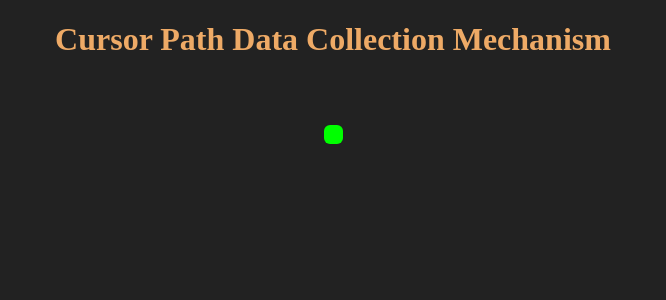
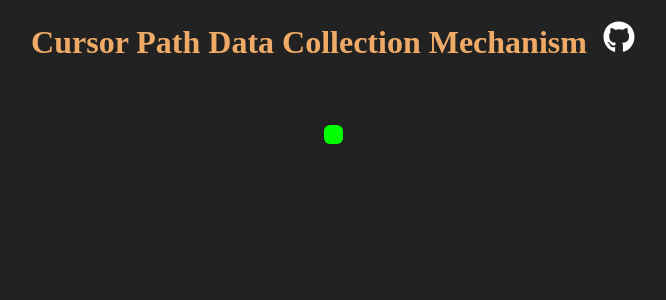
Before and after one commit to master-harvey/Human-Tweening, a React (Vite) app in the folder path_collector/: page / in a window 1280 px wide. Shown: the top 300 px of the page, without its empty margins (307-973 px from the left). Built offline with nearby package versions, Linux system fonts and the light colour scheme.

Commit message:
new URL + github link

```diff
--- a/path_collector/package.json
+++ b/path_collector/package.json
@@ -11,7 +11,8 @@
   },
   "dependencies": {
     "react": "^18.2.0",
-    "react-dom": "^18.2.0"
+    "react-dom": "^18.2.0",
+    "react-icons": "^5.3.0"
   },
   "devDependencies": {
     "@types/react": "^18.2.66",
--- a/path_collector/src/App.css
+++ b/path_collector/src/App.css
@@ -20,3 +20,11 @@ html {
   background-color: gray;
   cursor: pointer;
 }
+
+.github {
+  color: #FFF
+}
+
+.github:hover {
+  color: #AAA
+}
--- a/path_collector/src/main.tsx
+++ b/path_collector/src/main.tsx
@@ -2,9 +2,16 @@ import React from 'react'
 import ReactDOM from 'react-dom/client'
 import App from './App.tsx'
 
+import { FaGithub } from "react-icons/fa";
+
 ReactDOM.createRoot(document.getElementById('root')!).render(
   <React.StrictMode>
-    <h1 className="heading">Cursor Path Data Collection Mechanism</h1>
+    <h1 className="heading">
+      Cursor Path Data Collection Mechanism &nbsp;
+      <a href="https://github.com/master-harvey/Human-Tweening" target="_blank" className="github">
+        <FaGithub />
+      </a>
+    </h1>
     <App />
   </React.StrictMode>,
 )
```
Also changed, not shown: 2 other files (tests, documents, lock files or other folders).
